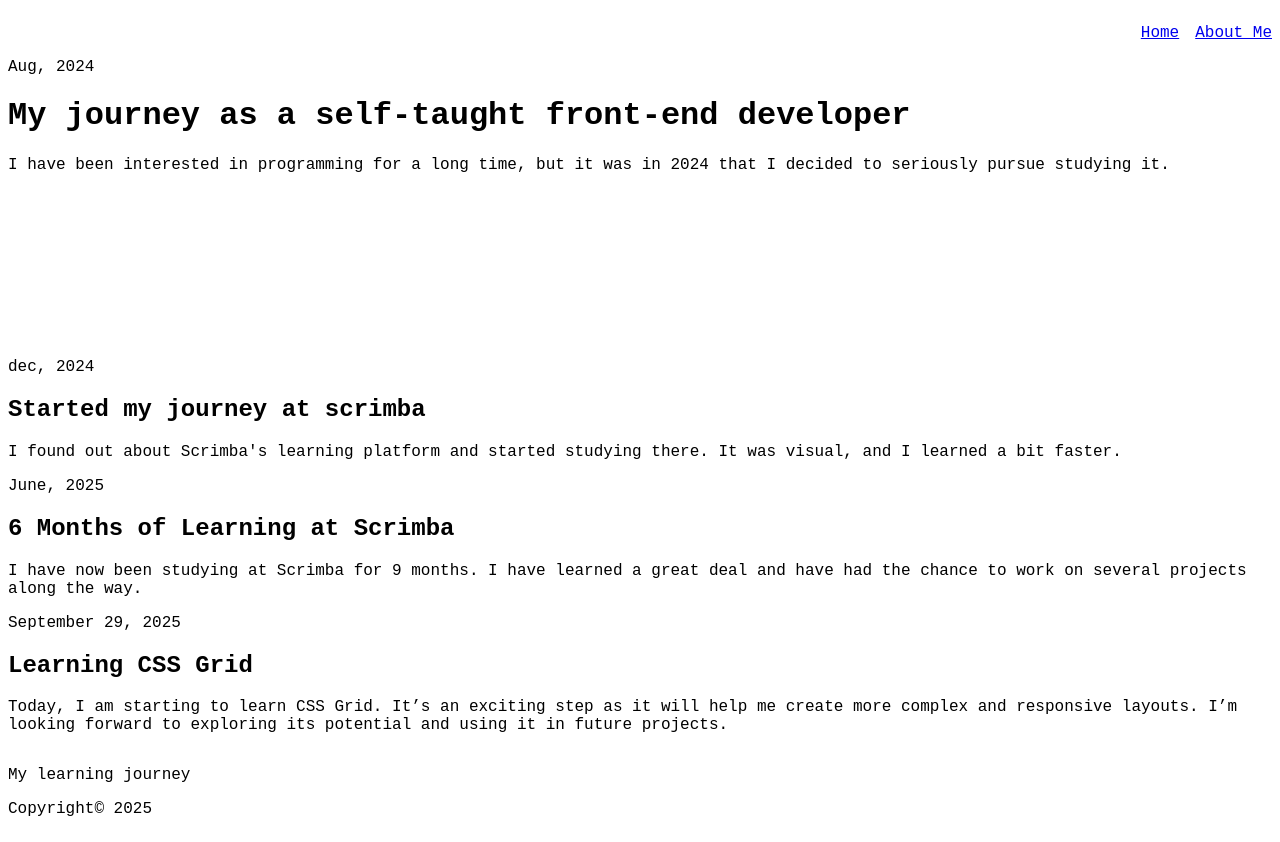
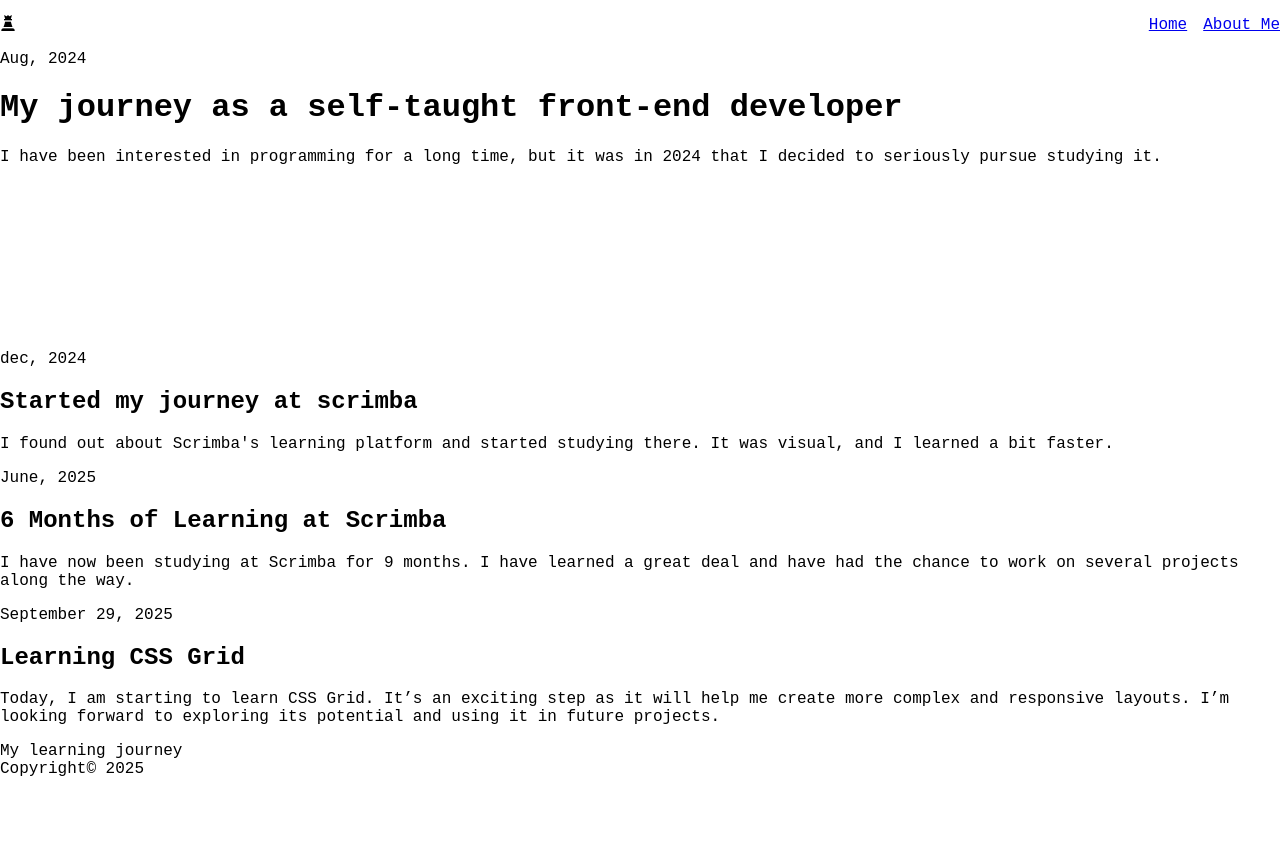
Before and after one commit to rami3-bit/LearningBlog, a plain HTML site: page index.html in a window 1280 px wide. After the commit the page ends 800 px from the top, so only its background shows below. Drawn offline with nearby package versions, Linux system fonts and the light colour scheme; a script that the page names is missing; a web font is replaced by a local one.

Commit message:
adjusted nav and footer

```diff
--- a/index.html
+++ b/index.html
@@ -9,12 +9,17 @@
 <link rel="preconnect" href="https://fonts.googleapis.com">
 <link rel="preconnect" href="https://fonts.gstatic.com" crossorigin>
 <link href="https://fonts.googleapis.com/css2?family=Rammetto+One&family=Space+Grotesk:wght@300..700&display=swap" rel="stylesheet">
+		<!--icon-->
+<link rel='stylesheet' href='https://cdn-uicons.flaticon.com/3.0.0/uicons-solid-straight/css/uicons-solid-straight.css'>
 </head>
 <body>
 
 <nav>
+	<div>
+		<i class="fi fi-ss-chess-queen-alt"></i>
+	</div>
+
     <ul>
-		<li></li>
         <li><a href="#home">Home</a></li>
         <li><a href="#about-me">About Me</a></li>
     </ul>
--- a/style.css
+++ b/style.css
@@ -1,6 +1,7 @@
 body {
 	display: grid;
 	font-family: 'Courier New', Courier, monospace;
+	margin: 0;
 }
 
 header {
@@ -12,10 +13,24 @@ background-size: cover; /* Gör så att bilden täcker hela containern */
 
 /*nav bar*/
 
+nav {
+	display: flex;
+	align-items: center;
+	justify-content: space-between;
+}
+
+
 
 ul {
 	display: flex;
+	justify-content: flex-end;
+	list-style-type: none;
 	gap: 1rem;
-	justify-content: end;
-	list-style-type: none;
 }
+
+/*footer*/
+
+footer p{
+	padding: 0;
+	margin: 0;
+}
```
